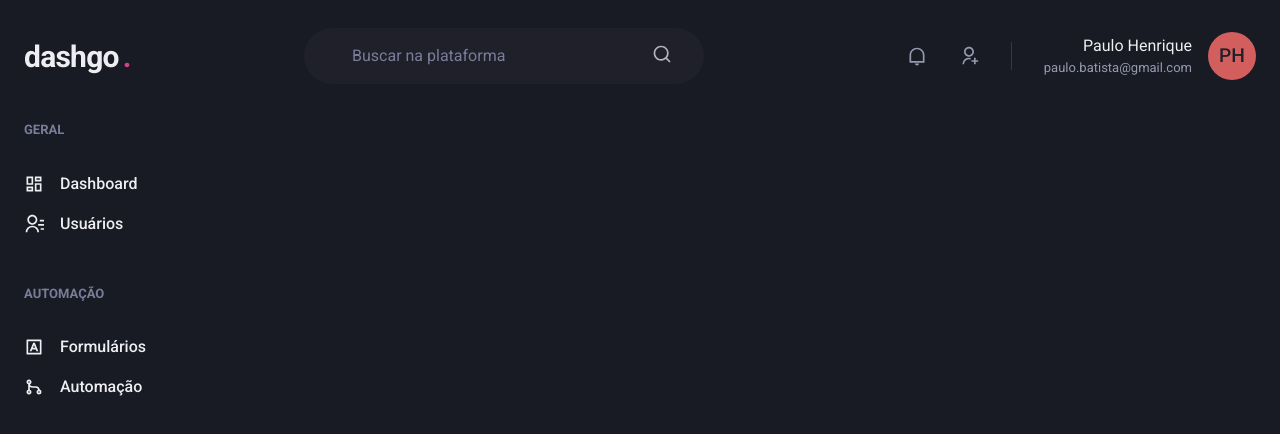
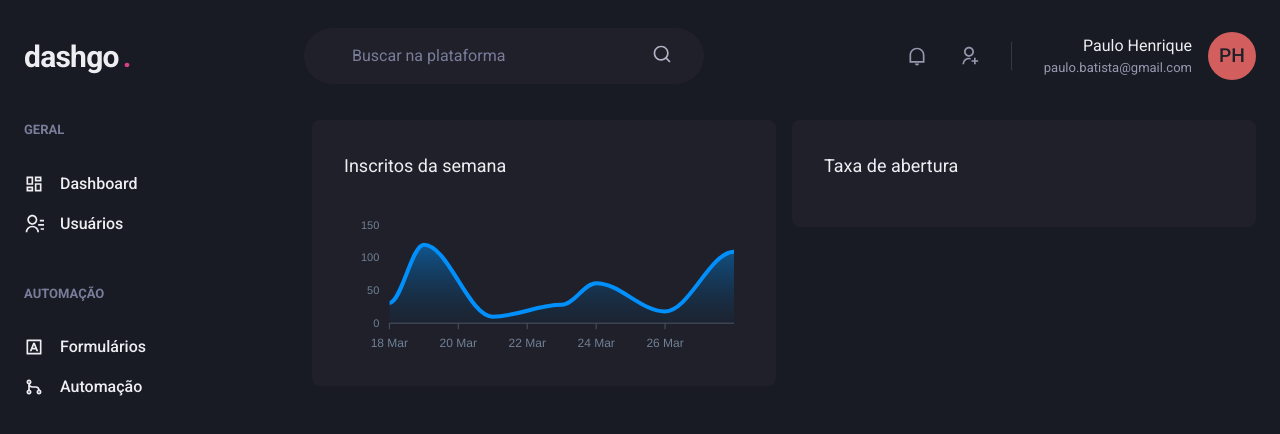
Before and after one commit to PauloBatista123/dashgo-chapterIV, a Next.js app: page /dashboard in a window 1280 px wide. Shown: the top 434 px of the page. Built offline with nearby package versions, Linux system fonts and the light colour scheme.

Commit message:
Pagina inicial do dashboard

```diff
--- a/package.json
+++ b/package.json
@@ -13,9 +13,11 @@
     "@chakra-ui/react": "^2.2.4",
     "@emotion/react": "^11.9.3",
     "@emotion/styled": "^11.9.3",
+    "apexcharts": "^3.35.4",
     "framer-motion": "^6.5.1",
     "next": "12.2.3",
     "react": "18.2.0",
+    "react-apexcharts": "^1.4.0",
     "react-dom": "18.2.0",
     "react-icons": "^4.4.0"
   },
--- a/src/components/Header.tsx
+++ b/src/components/Header.tsx
@@ -5,7 +5,6 @@
     <Flex
       as="header"
       w={"100%"}
-      maxWidth={1480}
       h="20"
       mx="auto"
       mt="4"
--- a/src/pages/dashboard.tsx
+++ b/src/pages/dashboard.tsx
@@ -1,14 +1,83 @@
-import { Flex } from "@chakra-ui/react";
+import { Box, Flex, SimpleGrid, Text, theme } from "@chakra-ui/react";
 import { Header } from "../components/Header";
 import { Sidebar } from "../components/Sidebar";
+import dynamic from "next/dynamic";
+
+const Chart = dynamic(() => import("react-apexcharts"), {
+  ssr: false
+});
+
+const options = {
+  chart: {
+    toolbar: {
+      show: false,
+    },
+    zoom: {
+      enabled: false,
+    },
+    foreColor: theme.colors.gray[500]
+  },
+  grid: {
+    show: false,
+  },
+  dataLabels: {
+    enabled: false,
+  },
+  tooltip: {
+    enabled: false,
+  },
+  xaxis: {
+    type: 'datetime',
+    axisBorder: {
+      color: theme.colors.gray[600]
+    },
+    axisTicks: {
+      color: theme.colors.gray[600]
+    },
+    categories: [
+      '2021-03-18T00:00:00.000Z',
+      '2021-03-19T00:00:00.000Z',
+      '2021-03-21T00:00:00.000Z',
+      '2021-03-23T00:00:00.000Z',
+      '2021-03-24T00:00:00.000Z',
+      '2021-03-26T00:00:00.000Z',
+      '2021-03-28T00:00:00.000Z',
+    ]
+  },
+  fill: {
+    opacity: 0.3,
+    type: 'gradient',
+    gradient: {
+      shade: 'dark',
+      opacityFrom: 0.7,
+      opacityTo: 0.3,
+    }
+  }
+};
+
+const series = [
+  {
+    name: 'serie1', data: [31,120,10,28,61,18,109]
+  }
+];
 
 export default function DashBoard(){
   return (
     <Flex direction="column" h="100vh">
       <Header />
 
-      <Flex w="100%" my="6" maxWidth={1480} mx="auto" px="6">
+      <Flex w="100%" my="6" mx="auto" px="6">
         <Sidebar />
+
+        <SimpleGrid flex="1" gap="4" minChildWidth="320px" alignItems="flex-start">
+          <Box p="8" bg="gray.800" borderRadius={8} pb="4">
+            <Text fontSize="lg" mb="4">Inscritos da semana</Text>
+            <Chart type="area" height={160} options={options} series={series} />
+          </Box>
+          <Box p="8" bg="gray.800" borderRadius={8}>
+            <Text fontSize="lg" mb="4">Taxa de abertura</Text>
+          </Box>
+        </SimpleGrid>
       </Flex>
     </Flex>
   )
```
Also changed, not shown: 1 other file (tests, documents, lock files or other folders).
